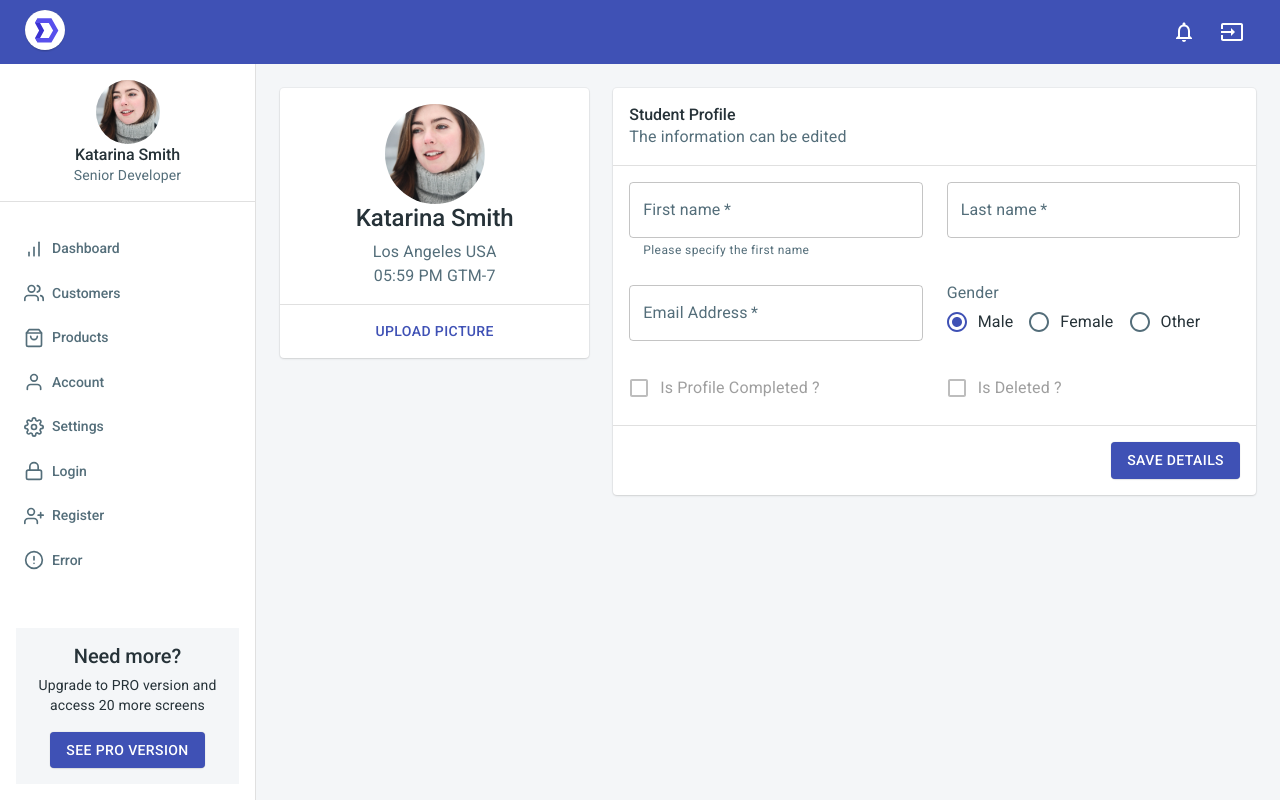
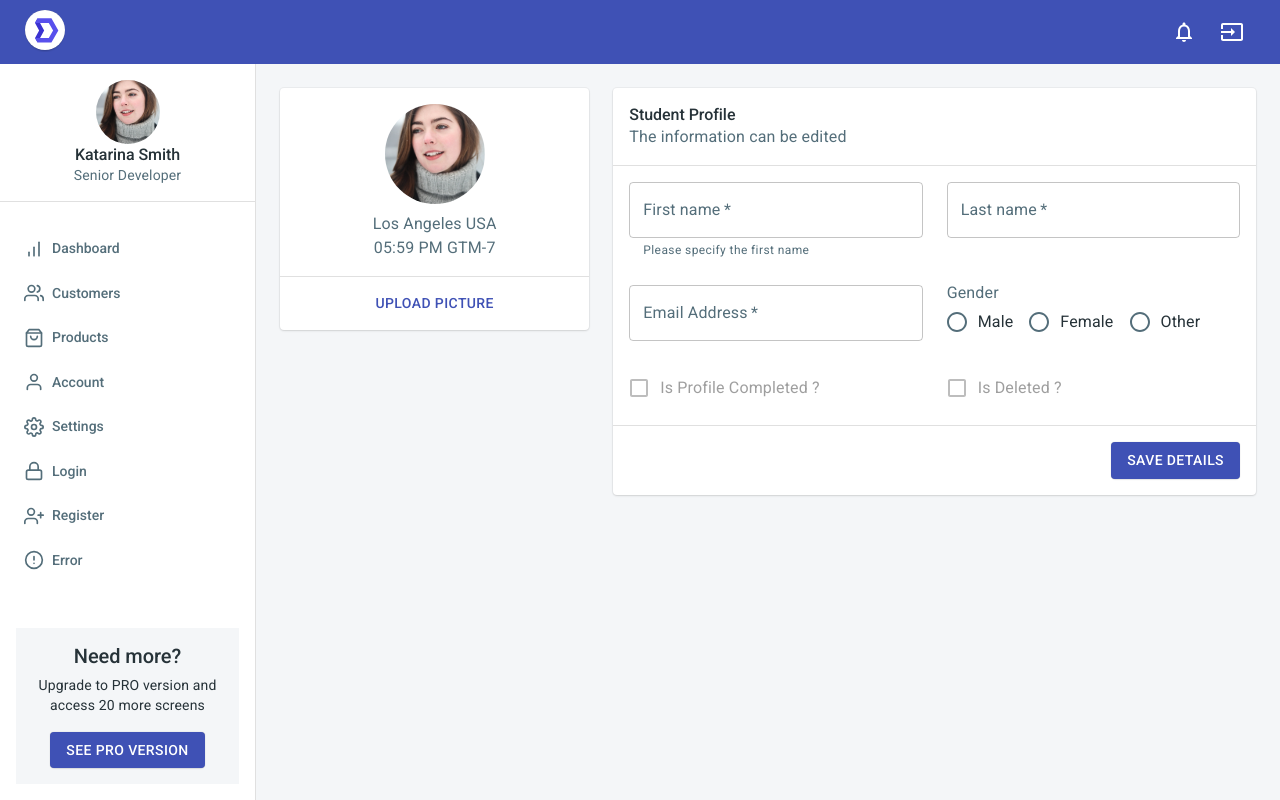
Before and after one commit to SocioDroid/TnPVision, a React (Create React App) app: page /app/account in a window 1280 px wide. Built offline with nearby package versions, Linux system fonts and the light colour scheme; no server answers.

Commit message:
accountView updated partially

```diff
--- a/src/App.js
+++ b/src/App.js
@@ -6,7 +6,6 @@ import GlobalStyles from './components/GlobalStyles';
 import './mixins/chartjs';
 import theme from './theme';
 import routes from './routes';
-import { BrowserRouter, Route ,Switch} from 'react-router-dom';
 
 const App = () => {
   const routing = useRoutes(routes);
--- a/src/components/ForgotPassword/ForgotPassword.js
+++ b/src/components/ForgotPassword/ForgotPassword.js
@@ -39,6 +39,7 @@ function ForgotPassword(){
 				})
 				.catch(error =>{
 					console.log(error);
+					setSubmitting(false);
 				})
 		},
 		validationSchema: Yup.object({
--- a/src/components/ForgotPassword/PasswordReset.js
+++ b/src/components/ForgotPassword/PasswordReset.js
@@ -23,7 +23,7 @@ const useStyles = makeStyles((theme) => ({
 }));
 
 const PasswordReset = ({ route, className, ...rest }) => {
-    let { token } = useParams();
+    const { token } = useParams();
     const [isLoading, setIsLoading] = useState(true);
     const [isTokenValid, setIsTokenValid] = useState(false);
 
@@ -62,6 +62,7 @@ const PasswordReset = ({ route, className, ...rest }) => {
             else {
                 console.log("Password not matching")
                 setSubmitionCompleted(false);
+                setSubmitting(false);
             }
 
         },
@@ -82,6 +83,7 @@ const PasswordReset = ({ route, className, ...rest }) => {
                 .catch(error => {
                     console.log(error)
                     setIsLoading(false);
+                    setIsTokenValid(false)
                 });
 
     })();
--- a/src/components/Register/RegisterContent.js
+++ b/src/components/Register/RegisterContent.js
@@ -104,6 +104,7 @@ class RegisterContent extends React.Component {
             .then((result) => {
                 console.log(result);
                 alert("Registration Successfull, Please login!");
+
             });
         }
         else if (user.type == "faculty")
@@ -147,6 +148,7 @@ class RegisterContent extends React.Component {
             //     history.push('/TPORegistration')
             // }
         }
+
 
         render() {
             const { user } = this.state;
--- a/src/layouts/EDashboardLayout/NavBar/index.js
+++ b/src/layouts/EDashboardLayout/NavBar/index.js
@@ -32,7 +32,7 @@ const user = {
 
 var items;
 let group = 2;
-if(group == 2){
+if(group === 2){
   items = [
     {
       href: '/employee/dashboard',
@@ -60,7 +60,7 @@ if(group == 2){
       title: 'Settings'
     },
   ]
-}else if(group == 3){
+}else if(group === 3){
   items = [
     {
       href: '/employee/dashboard',
--- a/src/services/studentService.js
+++ b/src/services/studentService.js
@@ -1,9 +1,14 @@
 import http from './HttpUrl';
+import httpauth from './AuthorizedHttpUrl'
 
 class StudentService {
     getAllStudents(data) {
         http.get('/api/students/')
     }
+
+    getStudentDetail(data){
+        return httpauth.get('/api/user/')
+    }
 }
 
 export default new StudentService();
--- a/src/views/account/AccountView/Profile.js
+++ b/src/views/account/AccountView/Profile.js
@@ -1,4 +1,4 @@
-import React from 'react';
+import React, { useState, useEffect} from 'react';
 import PropTypes from 'prop-types';
 import clsx from 'clsx';
 import moment from 'moment';
@@ -13,6 +13,8 @@ import {
   Typography,
   makeStyles
 } from '@material-ui/core';
+import axios from "axios";
+import Auth from '../../../auth'
 
 const user = {
   avatar: '/static/images/avatars/avatar_6.png',
@@ -31,7 +33,7 @@ const useStyles = makeStyles(() => ({
   }
 }));
 
-const Profile = ({ className, ...rest }) => {
+const Profile = ({ className, userData, ...rest }) => {
   const classes = useStyles();
 
   return (
@@ -54,7 +56,7 @@ const Profile = ({ className, ...rest }) => {
             gutterBottom
             variant="h3"
           >
-            {user.name}
+            {userData.first_name+" "+userData.last_name}
           </Typography>
           <Typography
             color="textSecondary"
--- a/src/views/account/AccountView/ProfileDetails.js
+++ b/src/views/account/AccountView/ProfileDetails.js
@@ -1,6 +1,8 @@
-import React, { useState } from 'react';
+import React, { useState, useEffect } from 'react';
 import clsx from 'clsx';
 import PropTypes from 'prop-types';
+import Controls from "../../../components/controls/Controls";
+import { FormControl, FormControlLabel, Checkbox as MuiCheckbox } from '@material-ui/core';
 import {
   Box,
   Button,
@@ -13,35 +15,42 @@ import {
   makeStyles
 } from '@material-ui/core';
 
-const states = [
-  {
-    value: 'alabama',
-    label: 'Alabama'
-  },
-  {
-    value: 'new-york',
-    label: 'New York'
-  },
-  {
-    value: 'san-francisco',
-    label: 'San Francisco'
-  }
-];
+
+const genderItems = [
+  { id: 'M', title: 'Male' },
+  { id: 'F', title: 'Female' },
+  { id: 'O', title: 'Other' },
+]
 
 const useStyles = makeStyles(() => ({
   root: {}
 }));
 
-const ProfileDetails = ({ className, ...rest }) => {
+const ProfileDetails = ({ className, userData, ...rest }) => {
   const classes = useStyles();
   const [values, setValues] = useState({
-    firstName: 'Katarina',
-    lastName: 'Smith',
-    email: 'demo@devias.io',
-    phone: '',
-    state: 'Alabama',
-    country: 'USA'
+    "email" : "",
+    "first_name" : "",
+    "last_name" : "",
+    "gender" : "M",
+    "group" : 0,
+    "id" : 0,
   });
+
+  useEffect(() =>{
+    if(userData !=null){
+      setValues({
+        ...values,
+        "email" : userData.email,
+        "first_name" : userData.first_name,
+        "last_name" : userData.last_name,
+        "gender" : userData.gender,
+        "group" : userData.group,
+        "id" : userData.id,
+      })
+    }
+  },[userData])
+
 
   const handleChange = (event) => {
     setValues({
@@ -50,17 +59,18 @@ const ProfileDetails = ({ className, ...rest }) => {
     });
   };
 
+
+
   return (
     <form
+      //onSubmit={handleSubmit}
       autoComplete="off"
       noValidate
-      className={clsx(classes.root, className)}
-      {...rest}
     >
       <Card>
         <CardHeader
           subheader="The information can be edited"
-          title="Profile"
+          title="Student Profile"
         />
         <Divider />
         <CardContent>
@@ -77,10 +87,10 @@ const ProfileDetails = ({ className, ...rest }) => {
                 fullWidth
                 helperText="Please specify the first name"
                 label="First name"
-                name="firstName"
+                name="first_name"
                 onChange={handleChange}
                 required
-                value={values.firstName}
+                value={values.first_name}
                 variant="outlined"
               />
             </Grid>
@@ -92,10 +102,10 @@ const ProfileDetails = ({ className, ...rest }) => {
               <TextField
                 fullWidth
                 label="Last name"
-                name="lastName"
+                name="last_name"
                 onChange={handleChange}
                 required
-                value={values.lastName}
+                value={values.last_name}
                 variant="outlined"
               />
             </Grid>
@@ -119,7 +129,7 @@ const ProfileDetails = ({ className, ...rest }) => {
               md={6}
               xs={12}
             >
-              <TextField
+              {/* <TextField
                 fullWidth
                 label="Phone Number"
                 name="phone"
@@ -127,6 +137,13 @@ const ProfileDetails = ({ className, ...rest }) => {
                 type="number"
                 value={values.phone}
                 variant="outlined"
+              /> */}
+              <Controls.RadioGroup
+                name="gender"
+                label="Gender"
+                value={values.gender}
+                onChange={handleChange}
+                items={genderItems}
               />
             </Grid>
             <Grid
@@ -134,41 +151,35 @@ const ProfileDetails = ({ className, ...rest }) => {
               md={6}
               xs={12}
             >
-              <TextField
-                fullWidth
-                label="Country"
-                name="country"
-                onChange={handleChange}
-                required
-                value={values.country}
-                variant="outlined"
-              />
+              <FormControl>
+                <FormControlLabel
+                  control={<MuiCheckbox
+                    name="isProfileComplete"
+                    disabled
+                    color="primary"
+                    checked={values.isProfileComplete}
+                  />}
+                  label="Is Profile Completed  ?"
+                />
+              </FormControl>
             </Grid>
             <Grid
               item
               md={6}
               xs={12}
             >
-              <TextField
-                fullWidth
-                label="Select State"
-                name="state"
-                onChange={handleChange}
-                required
-                select
-                SelectProps={{ native: true }}
-                value={values.state}
-                variant="outlined"
-              >
-                {states.map((option) => (
-                  <option
-                    key={option.value}
-                    value={option.value}
-                  >
-                    {option.label}
-                  </option>
-                ))}
-              </TextField>
+              <FormControl>
+                <FormControlLabel
+                  control={<MuiCheckbox
+                    name="isDeleted"
+                    disabled
+                    color="primary"
+                    checked={values.isDeleted}
+                  />}
+                  label="Is Deleted ?"
+                />
+              </FormControl>
+
             </Grid>
           </Grid>
         </CardContent>
@@ -181,6 +192,7 @@ const ProfileDetails = ({ className, ...rest }) => {
           <Button
             color="primary"
             variant="contained"
+            type="submit"
           >
             Save details
           </Button>
--- a/src/views/account/AccountView/index.js
+++ b/src/views/account/AccountView/index.js
@@ -1,4 +1,4 @@
-import React from 'react';
+import React, { useState, useEffect} from 'react';
 import {
   Container,
   Grid,
@@ -6,7 +6,9 @@ import {
 } from '@material-ui/core';
 import Page from '../../../components/Page';
 import Profile from './Profile';
-import ProfileDetails from '../../student/StudentListView/ProfileDetails';
+import ProfileDetails from './ProfileDetails';
+import axios from "axios";
+import Auth from '../../../auth'
 
 const useStyles = makeStyles((theme) => ({
   root: {
@@ -19,6 +21,41 @@ const useStyles = makeStyles((theme) => ({
 
 const Account = () => {
   const classes = useStyles();
+  const [userData, setUserData] = useState({
+    email: "",
+    first_name: "",
+    last_name: "",
+    gender: "",
+    group: 0,
+    id: 0,
+  })
+
+  useEffect((props) => {
+    axios.get("https://tnpvision-cors.herokuapp.com/https://tnpvisionapi.herokuapp.com/api/user/", {
+      headers: {
+        "Content-type": "application/json",
+        "X-Requested-With": "XMLHttpRequest",
+        "Authorization": "Token " + Auth.getToken()
+      }
+    }).then(function(res){
+      const { data} = res;
+      setUserData({
+        email: data.user.email,
+        first_name: data.user.first_name,
+        last_name: data.user.last_name,
+        gender: data.gender,
+        group: data.group,
+        id: data.id,
+      });
+      // console.log("data", res.data)
+
+    }).catch(error =>{
+      console.log(error);
+
+    })
+  }, []);
+
+
 
   return (
     <Page
@@ -36,7 +73,7 @@ const Account = () => {
             md={6}
             xs={12}
           >
-            <Profile />
+            <Profile userData={userData} />
           </Grid>
           <Grid
             item
@@ -44,7 +81,7 @@ const Account = () => {
             md={6}
             xs={12}
           >
-            <ProfileDetails />
+            <ProfileDetails  userData={userData} />
           </Grid>
         </Grid>
       </Container>
--- a/src/views/student/StudentListView/Results.js
+++ b/src/views/student/StudentListView/Results.js
@@ -133,7 +133,7 @@ const Results = ({ className, customers, ...rest }) => {
     }
 
     const addOrEdit = (student, resetForm) => {
-      if (student.id == 0)
+      if (student.id === 0)
           // StudentService.insertstudent(student)
           console.log("Inserted");
       else
```
Also changed, not shown: src/components/Login.js (+19 -16 lines), src/components/Snackbar/snackbar.js (+2 -26 lines).
